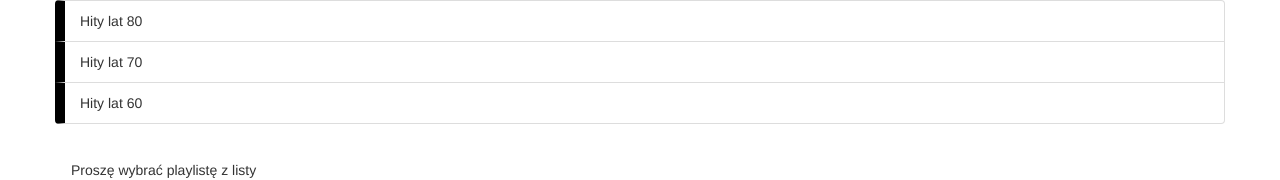
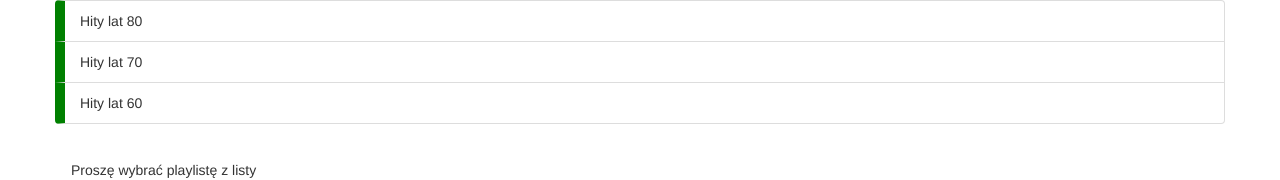
Before and after one commit to j-bogacz/AngularTraining, an Angular app in the folder spotifybart/: page / in a window 1280 px wide. Shown: the top 180 px of the page. Built offline with nearby package versions, Linux system fonts and the light colour scheme.

Commit message:
directive HostListener

```diff
--- a/spotifybart/src/app/app.module.ts
+++ b/spotifybart/src/app/app.module.ts
@@ -6,13 +6,15 @@ import { FormsModule } from '@angular/forms';
 import { AppComponent } from './app.component';
 import { ListPlaylistsComponent } from './list-playlists/list-playlists.component';
 import { DetailPlaylistComponent } from './detail-playlist/detail-playlist.component';
+import { HighlightDirective } from './shared/highlight.directive';
 
 
 @NgModule({
   declarations: [
     AppComponent,
     ListPlaylistsComponent,
-    DetailPlaylistComponent
+    DetailPlaylistComponent,
+    HighlightDirective
   ],
   imports: [
     BrowserModule,
--- a/spotifybart/src/app/list-playlists/list-playlists.component.html
+++ b/spotifybart/src/app/list-playlists/list-playlists.component.html
@@ -3,10 +3,8 @@
     class="list-group-item"
     *ngFor="let playlist of listPlaylists"
     (click)="onSelected(playlist)"
-
     [ngClass]="{'active': selected == playlist}"
-    [style.borderLeftColor] = "(hover == playlist?playlist.color:'black')"
-    (mouseenter)="hover = playlist"
-    (mouseleave)="hover = false"
+    [bartHighlight]="playlist.color"
+    [defaultColor]="'black'"
   >{{playlist.name}}</li>
 </ul>
--- /dev/null
+++ b/spotifybart/src/app/shared/highlight.directive.ts
@@ -0,0 +1,30 @@
+import { Directive, ElementRef, Input, OnInit, HostListener} from '@angular/core';
+import { Playlist } from '../playlist';
+
+@Directive({
+  selector: '[bartHighlight]'
+})
+export class HighlightDirective {
+
+  @Input("bartHighlight") highligtColor:string = 'black';
+  @Input() defaultColor:string = 'green';
+  constructor(private gl: ElementRef) {
+    console.log(gl);
+    this.gl.nativeElement.style.borderLeftColor = this.defaultColor;
+  }
+
+  onInit() {
+    console.log(this.highligtColor);
+    this.gl.nativeElement.style.borderLeftColor = this.defaultColor;
+  }
+  @HostListener('mouseenter')
+  enter() {
+    this.gl.nativeElement.style.borderLeftColor = this.highligtColor;
+
+  }
+
+  @HostListener('mouseleave')
+  exit() {
+    this.gl.nativeElement.style.borderLeftColor = this.defaultColor;
+  }
+}
```
